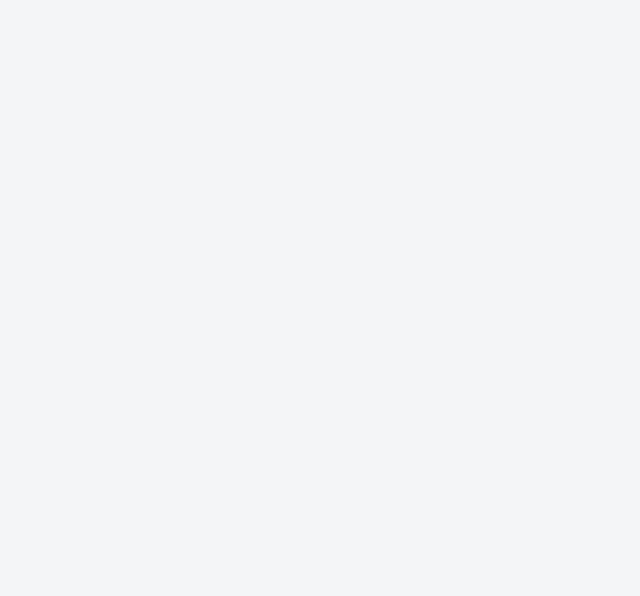
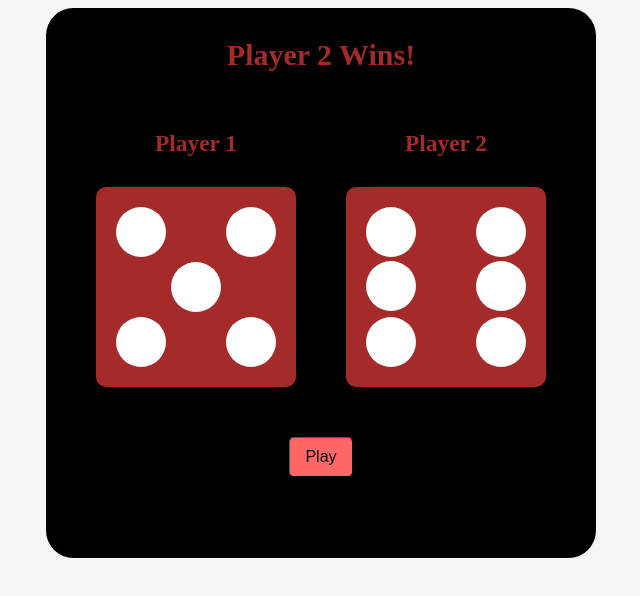
Before and after one commit to Naincy31/React-Daily-Labs, a React (Create React App) app: page /dice-game in a window 1280 px wide. Before the commit this address had no page. Shown: the top 596 px of the page, without its empty margins (319-959 px from the left). Built offline with nearby package versions, Linux system fonts and the light colour scheme; the HTML template or start-up script is replaced by a standard one.

Commit message:
Implemented Dice Game

```diff
--- a/src/App.css
+++ b/src/App.css
@@ -222,3 +222,158 @@ input {
   padding: 8px;
   font-size: small;
 }
+
+.dice-game {
+  background-color: black;
+  width: 550px;
+  height: 550px;
+  margin: auto;
+  border-radius: 5%;
+  display: flex;
+  flex-direction: column;
+  color: brown;
+  font-size: 20px;
+  align-items: center;
+}
+
+.dice-game>h2 {
+  margin-top: 30px;
+}
+
+.dice-game>.game {
+  display: flex;
+  gap: 50px;
+  text-align: center;
+  margin: 10px 0 50px 0;
+}
+
+.game>.player-1>.dice,
+.game>.player-2>.dice {
+  margin-top: 30px;
+  width: 200px;
+  height: 200px;
+  background-color: brown;
+  border-radius: 5%;
+  position: relative;
+}
+
+.dice-game>button {
+  background-color: #ff6666;
+}
+
+.dice-game .dot {
+  background-color: white;
+  width: 50px;
+  height: 50px;
+  border-radius: 50%;
+  border: none;
+  position: absolute;
+}
+
+.dice-1 .dot:nth-child(1) {
+  top: 50%;
+  left: 50%;
+  transform: translate(-50%, -50%);
+}
+
+.dice-2 .dot:nth-child(1) {
+  top: 10%;
+  left: 10%;
+}
+
+.dice-2 .dot:nth-child(2) {
+  bottom: 10%;
+  right: 10%;
+}
+
+.dice-3 .dot:nth-child(1) {
+  top: 10%;
+  left: 10%;
+}
+
+.dice-3 .dot:nth-child(2) {
+  top: 50%;
+  left: 50%;
+  transform: translate(-50%, -50%);
+}
+
+.dice-3 .dot:nth-child(3) {
+  bottom: 10%;
+  right: 10%;
+}
+
+.dice-4 .dot:nth-child(1) {
+  top: 10%;
+  left: 10%;
+}
+
+.dice-4 .dot:nth-child(2) {
+  top: 10%;
+  right: 10%;
+}
+
+.dice-4 .dot:nth-child(3) {
+  bottom: 10%;
+  left: 10%;
+}
+
+.dice-4 .dot:nth-child(4) {
+  bottom: 10%;
+  right: 10%;
+}
+
+.dice-5 .dot:nth-child(1) {
+  top: 10%;
+  left: 10%;
+}
+
+.dice-5 .dot:nth-child(2) {
+  top: 10%;
+  right: 10%;
+}
+
+.dice-5 .dot:nth-child(3) {
+  bottom: 10%;
+  left: 10%;
+}
+
+.dice-5 .dot:nth-child(4) {
+  bottom: 10%;
+  right: 10%;
+}
+
+.dice-5 .dot:nth-child(5) {
+  top: 50%;
+  left: 50%;
+  transform: translate(-50%, -50%);
+}
+
+.dice-6 .dot:nth-child(1) {
+  top: 10%;
+  left: 10%;
+}
+
+.dice-6 .dot:nth-child(2) {
+  top: 10%;
+  right: 10%;
+}
+
+.dice-6 .dot:nth-child(3) {
+  bottom: 10%;
+  left: 10%;
+}
+
+.dice-6 .dot:nth-child(4) {
+  bottom: 10%;
+  right: 10%;
+}
+
+.dice-6 .dot:nth-child(5) {
+  top: 37%;
+  left: 10%;
+}
+
+.dice-6 .dot:nth-child(6) {
+  top: 37%;
+  right: 10%;
+}
--- a/src/App.js
+++ b/src/App.js
@@ -44,6 +44,11 @@ function App() {
           <h1>BMI Calculator</h1>
         </div>
       </Link>
+      <Link to="/dice-game">
+        <div className='card'>
+          <h1>Dice Game</h1>
+        </div>
+      </Link>
     </div>
   );
 }
--- /dev/null
+++ b/src/components/DiceGame.jsx
@@ -0,0 +1,61 @@
+import { useEffect, useState } from "react"
+
+const DiceGame = () => {
+    const [ playerWonName, setPlayerWonName ] = useState('')
+    const [ playersDice, setPlayersDice ] = useState({
+        player1: Math.floor(Math.random()*6) + 1,
+        player2: Math.floor(Math.random()*6) + 1
+    })
+
+    const renderDots = (num) => {
+        return [...Array(num)].map((_, index) => <div className="dot" key={index}></div>)
+    }
+
+    const determineWinner = (dice) => {
+        if(dice.player1 > dice.player2){
+            setPlayerWonName('Player 1')
+        } else if(dice.player1 < dice.player2){
+            setPlayerWonName('Player 2')
+        } else {
+            setPlayerWonName('Nobody')
+        }
+    }
+
+    useEffect(() => {
+        determineWinner(playersDice);
+    }, [])
+
+    const handleClick = () => {
+
+        const newRolls = {
+            player1: Math.floor(Math.random()*6) + 1,
+            player2: Math.floor(Math.random()*6) + 1
+        }
+
+        setPlayersDice(newRolls)
+        determineWinner(newRolls)
+    }
+
+    return (
+    <div className="dice-game">
+        <h2>{playerWonName} Wins!</h2>
+        <div className="game">
+            <div className="player-1">
+                <h3>Player 1</h3>
+                <div className={`dice dice-${playersDice.player1}`}>
+                    {renderDots(playersDice.player1)}
+                </div>
+            </div>
+            <div className="player-2">
+                <h3>Player 2</h3>
+                <div className={`dice dice-${playersDice.player2}`}>
+                    {renderDots(playersDice.player2)}
+                </div>
+            </div>
+        </div>
+        <button onClick={handleClick}>Play</button>
+    </div>
+  )
+}
+
+export default DiceGame
--- a/src/index.js
+++ b/src/index.js
@@ -10,6 +10,7 @@ import Toast from './components/Toast';
 import ColumnTable from './components/ColumnTable';
 import ColorMe from './components/ColorMe';
 import BMICalculator from './components/BMICalculator';
+import DiceGame from './components/DiceGame';
 
 const root = ReactDOM.createRoot(document.getElementById('root'));
 root.render(
@@ -25,6 +26,7 @@ root.render(
         <Route path="/column-table" element={<ColumnTable />} />
         <Route path="/color-me" element={<ColorMe />} />
         <Route path="/bmi-calc" element={<BMICalculator />} />
+        <Route path="/dice-game" element={<DiceGame />} />
       </Routes>
     </BrowserRouter>
   </React.StrictMode>
```
